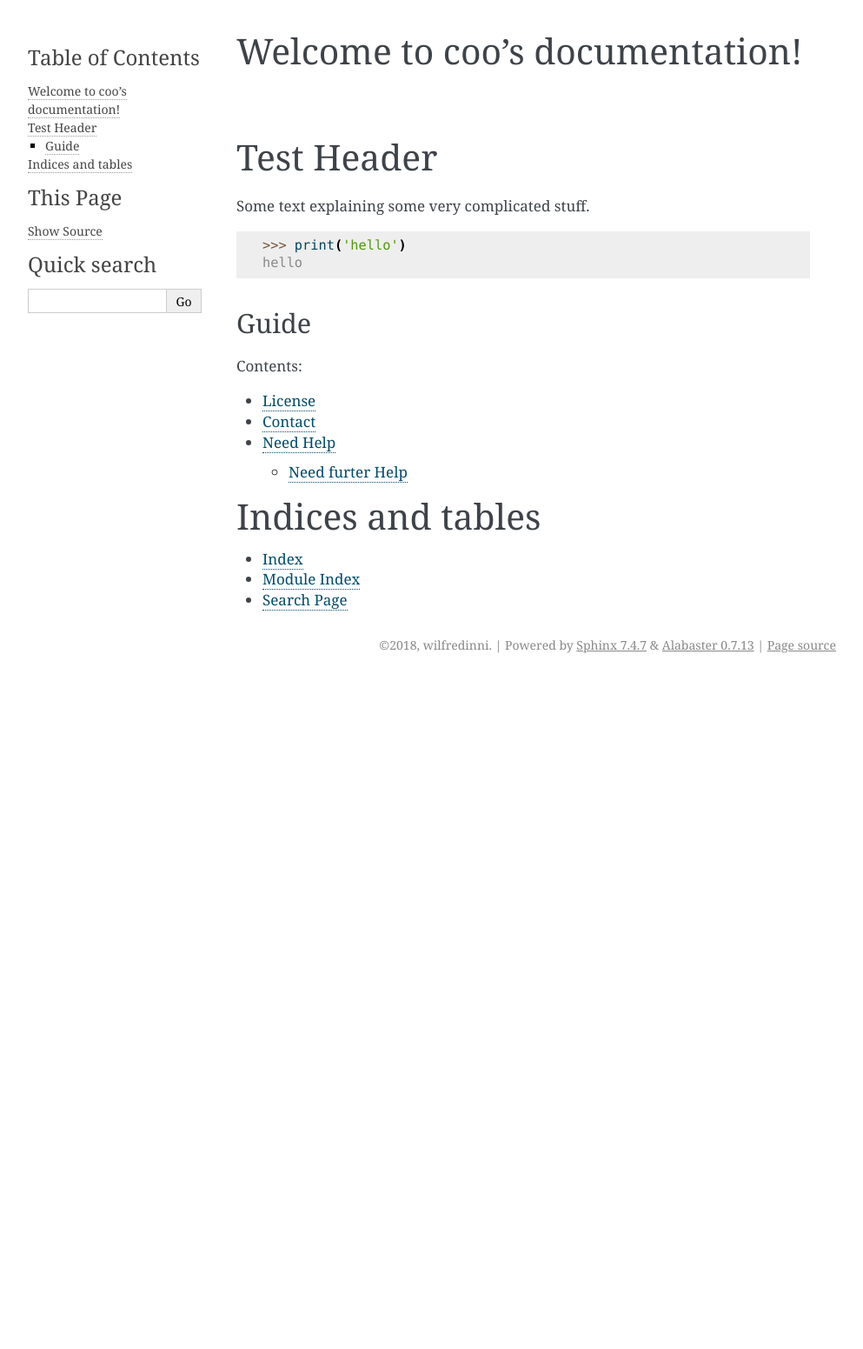
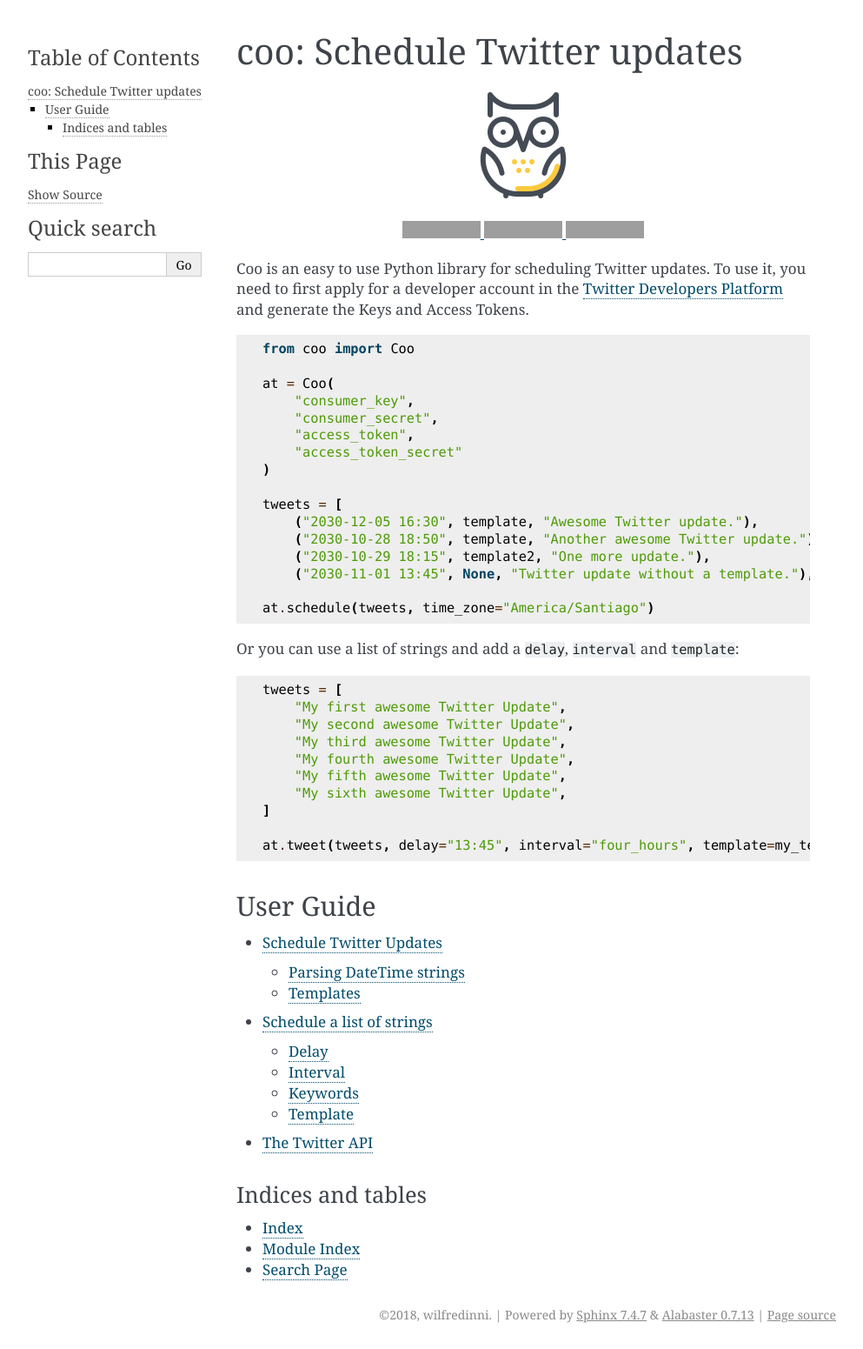
Before and after one commit to wilfredinni/coo, a Sphinx documentation site: the page built from docs/source/index.rst, in a window 1280 px wide. Shown: the whole page at 87% size, without its empty margins (148-1141 px from the left). Built offline with Sphinx 7.4.7, drawn with Linux system fonts in a browser that asks for light colours; before the commit the page ends 900 px from its top, so only the background shows below that; grey boxes are pictures that could not be loaded.

Commit message:
Documentation

```diff
--- a/docs/source/conf.py
+++ b/docs/source/conf.py
@@ -14,19 +14,20 @@
 #
 # import os
 # import sys
-# sys.path.insert(0, os.path.abspath('.'))
+
+# sys.path.insert(0, os.path.abspath("../coo"))
 
 
 # -- Project information -----------------------------------------------------
 
-project = 'coo'
-copyright = '2018, wilfredinni'
-author = 'wilfredinni'
+project = "coo"
+copyright = "2018, wilfredinni"
+author = "wilfredinni"
 
 # The short X.Y version
-version = ''
+version = ""
 # The full version, including alpha/beta/rc tags
-release = '0.1.0'
+release = "0.1.0"
 
 
 # -- General configuration ---------------------------------------------------
@@ -38,21 +39,19 @@
 # Add any Sphinx extension module names here, as strings. They can be
 # extensions coming with Sphinx (named 'sphinx.ext.*') or your custom
 # ones.
-extensions = [
-    'sphinx.ext.autodoc',
-]
+extensions = ["sphinx.ext.autodoc"]
 
 # Add any paths that contain templates here, relative to this directory.
-templates_path = ['ntemplates']
+templates_path = ["ntemplates"]
 
 # The suffix(es) of source filenames.
 # You can specify multiple suffix as a list of string:
 #
 # source_suffix = ['.rst', '.md']
-source_suffix = '.rst'
+source_suffix = ".rst"
 
 # The master toctree document.
-master_doc = 'index'
+master_doc = "index"
 
 # The language for content autogenerated by Sphinx. Refer to documentation
 # for a list of supported languages.
@@ -75,7 +74,7 @@
 # The theme to use for HTML and HTML Help pages.  See the documentation for
 # a list of builtin themes.
 #
-html_theme = 'alabaster'
+html_theme = "alabaster"
 
 # Theme options are theme-specific and customize the look and feel of a theme
 # further.  For a list of options available for each theme, see the
@@ -86,7 +85,7 @@
 # Add any paths that contain custom static files (such as style sheets) here,
 # relative to this directory. They are copied after the builtin static files,
 # so a file named "default.css" will overwrite the builtin "default.css".
-html_static_path = ['nstatic']
+html_static_path = ["nstatic"]
 
 # Custom sidebar templates, must be a dictionary that maps document names
 # to template names.
@@ -102,7 +101,7 @@
 # -- Options for HTMLHelp output ---------------------------------------------
 
 # Output file base name for HTML help builder.
-htmlhelp_basename = 'coodoc'
+htmlhelp_basename = "coodoc"
 
 
 # -- Options for LaTeX output ------------------------------------------------
@@ -111,15 +110,12 @@
     # The paper size ('letterpaper' or 'a4paper').
     #
     # 'papersize': 'letterpaper',
-
     # The font size ('10pt', '11pt' or '12pt').
     #
     # 'pointsize': '10pt',
-
     # Additional stuff for the LaTeX preamble.
     #
     # 'preamble': '',
-
     # Latex figure (float) alignment
     #
     # 'figure_align': 'htbp',
@@ -129,8 +125,7 @@
 # (source start file, target name, title,
 #  author, documentclass [howto, manual, or own class]).
 latex_documents = [
-    (master_doc, 'coo.tex', 'coo Documentation',
-     'wilfredinni', 'manual'),
+    (master_doc, "coo.tex", "coo Documentation", "wilfredinni", "manual")
 ]
 
 
@@ -138,10 +133,7 @@
 
 # One entry per manual page. List of tuples
 # (source start file, name, description, authors, manual section).
-man_pages = [
-    (master_doc, 'coo', 'coo Documentation',
-     [author], 1)
-]
+man_pages = [(master_doc, "coo", "coo Documentation", [author], 1)]
 
 
 # -- Options for Texinfo output ----------------------------------------------
@@ -150,9 +142,15 @@
 # (source start file, target name, title, author,
 #  dir menu entry, description, category)
 texinfo_documents = [
-    (master_doc, 'coo', 'coo Documentation',
-     author, 'coo', 'One line description of project.',
-     'Miscellaneous'),
+    (
+        master_doc,
+        "coo",
+        "coo Documentation",
+        author,
+        "coo",
+        "One line description of project.",
+        "Miscellaneous",
+    )
 ]
 
 
@@ -171,7 +169,7 @@
 # epub_uid = ''
 
 # A list of files that should not be packed into the epub file.
-epub_exclude_files = ['search.html']
+epub_exclude_files = ["search.html"]
 
 
 # -- Extension configuration -------------------------------------------------
--- a/docs/source/help.rst
+++ /dev/null
@@ -1,9 +0,0 @@
-Need Help
-=========
-
-Questions? please contact algs@sdf.com
-
-Need furter Help
-^^^^^^^^^^^^^^^^
-
-The same as before!
--- a/docs/source/index.rst
+++ b/docs/source/index.rst
@@ -1,24 +1,77 @@
-Welcome to coo's documentation!
-===============================
+=============================
+coo: Schedule Twitter updates
+=============================
 
-Test Header
-===========
+.. raw:: html
 
-Some text explaining some very complicated stuff.
+    <embed>
+        <p align="center"><img src="https://raw.githubusercontent.com/wilfredinni/coo/master/coo2.png" alt="Logo"></p>
+    </embed>
 
-    >>> print('hello')
-    hello
+.. raw:: html
 
-Guide
-^^^^^
+    <embed>
+        <p align="center">
+            <a href="https://travis-ci.org/wilfredinni/coo">
+                <img src="https://travis-ci.org/wilfredinni/coo.svg?branch=master" alt="Build Status">
+            </a>
+            <a href="https://codecov.io/gh/wilfredinni/coo">
+                <img src="https://codecov.io/gh/wilfredinni/coo/branch/master/graph/badge.svg" alt="codecov">
+            </a>
+            <a href="https://opensource.org/licenses/Apache-2.0">
+                <img src="https://img.shields.io/badge/License-Apache%202.0-blue.svg" alt="License">
+            </a>
+        </p>
+    </embed>
+
+Coo is an easy to use Python library for scheduling Twitter updates. To use it, you need
+to first apply for a developer account in the
+`Twitter Developers Platform <https://developer.twitter.com/>`_ and generate the Keys and
+Access Tokens.
+
+.. code-block:: python
+
+    from coo import Coo
+
+    at = Coo(
+        "consumer_key",
+        "consumer_secret",
+        "access_token",
+        "access_token_secret"
+    )
+
+    tweets = [
+        ("2030-12-05 16:30", template, "Awesome Twitter update."),
+        ("2030-10-28 18:50", template, "Another awesome Twitter update."),
+        ("2030-10-29 18:15", template2, "One more update."),
+        ("2030-11-01 13:45", None, "Twitter update without a template."),
+
+    at.schedule(tweets, time_zone="America/Santiago")
+
+Or you can use a list of strings and add a ``delay``, ``interval`` and ``template``:
+
+.. code-block:: python
+
+    tweets = [
+        "My first awesome Twitter Update",
+        "My second awesome Twitter Update",
+        "My third awesome Twitter Update",
+        "My fourth awesome Twitter Update",
+        "My fifth awesome Twitter Update",
+        "My sixth awesome Twitter Update",
+    ]
+
+    at.tweet(tweets, delay="13:45", interval="four_hours", template=my_template)
+
+User Guide
+^^^^^^^^^^
 
 .. toctree::
    :maxdepth: 2
-   :caption: Contents:
 
-   license
-   help
-
+   schedule
+   list_schedule
+   twitter_api
 
 Indices and tables
 ==================
--- /dev/null
+++ b/docs/source/list_schedule.rst
@@ -0,0 +1,124 @@
+Schedule a list of strings
+==========================
+
+Post ordered updates with `Delay`_, `Interval`_, and a `Template`_ if needed.
+
+.. code-block:: python
+
+    Coo.tweet(updates, delay, interval, template, time_zone)
+
+.. code-block:: python
+
+    from coo import Coo
+
+    at = Coo(
+        "consumer_key",
+        "consumer_secret",
+        "access_token",
+        "access_token_secret"
+    )
+
+    tweets = [
+        "My first awesome Twitter Update",
+        "My second awesome Twitter Update",
+        "My third awesome Twitter Update",
+        "My fourth awesome Twitter Update",
+        "My fifth awesome Twitter Update",
+        "My sixth awesome Twitter Update",
+    ]
+
+    # post the twitter updates
+    at.tweet(tweets)
+
+Delay
+^^^^^
+
+You can use ``datetime``, ``date`` and ``time`` strings, integers as seconds and some
+`Keywords`_: ``half_hour``, ``one_hour``, ``one_day`` and ``one_week`` between others to
+delay the post of your first update.
+
+.. code-block:: python
+
+    # datetime, date and time strings
+    at.tweet(tweets, delay="2030-11-24 13:45", time_zone="America/Santiago")
+    at.tweet(tweets, delay="2030-11-24", time_zone="Australia/Sydney")
+    at.tweet(tweets, delay="13:45", time_zone="America/New_York")
+
+    # "keywords"
+    at.tweet(tweets, delay="one_week")
+
+    # integer
+    at.tweet(tweets, delay=604800)
+
+.. note::
+
+    When parsing DateTime strings:
+
+    - If a time zone is not specified, it will set to `local`.
+    - The time will be set to 00:00:00 if it's not specified.
+    - When passing only time information the date will default to today.
+    - A future date is needed, otherwise a `ScheduleError` is raised.
+
+Here you can find all the `Time Zones <https://en.wikipedia.org/wiki/List_of_tz_database_time_zones>`_.
+
+Interval
+^^^^^^^^
+
+Use integers as seconds or some strings as `Keywords`_: ``half_hour``, ``one_hour``,
+``one_day`` and ``one_week`` between others.
+
+.. code-block:: python
+
+    # "keywords"
+    at.tweet(tweets, interval="four_hours")
+
+    # integers
+    at.tweet(tweets, interval=14400)
+
+Keywords
+^^^^^^^^
+
+================ =======
+Keyword          Seconds
+================ =======
+now              0
+half_hour        1800
+one_hour         3600
+two_hours        7200
+four_hours       14400
+six_hours        21600
+eight_hours      28800
+ten_hours        36000
+twelve_hours     43200
+fourteen_hours   50400
+sixteen_hours    57600
+eighteen_hours   64800
+twenty_hours     72000
+twenty_two_hours 79200
+one_day          86400
+two_days         172800
+three_days       259200
+four_days        345600
+five_days        432000
+six_days         518400
+one_week         604800
+================ =======
+
+Template
+^^^^^^^^
+You can also set one template for each one of the updates.
+
+.. code-block:: python
+
+    at.tweet(tweets, template=template)
+
+Templates are very simple, just use a multiline string and add a `$message` where you want your message to appear.
+
+.. code-block:: python
+
+    template = """My aswesome header
+
+    $message
+
+    #python #coding #coo
+    """
--- /dev/null
+++ b/docs/source/schedule.rst
@@ -0,0 +1,82 @@
+Schedule Twitter Updates
+========================
+
+Schedule updates with `datetime` strings or integers and use custom `Templates`_ if needed.
+
+.. code-block:: python
+
+    Coo.schedule(updates, time_zone)
+
+Full example:
+
+.. code-block:: python
+
+    from coo import Coo
+
+    at = Coo(
+        "consumer_key",
+        "consumer_secret",
+        "access_token",
+        "access_token_secret"
+    )
+
+    tweets = [
+        # datetime with and without templates
+        ("2030-10-28 18:50", template, "My Twitter update with a template."),
+        ("2030-10-29 18:15", template2, "Update with a different template."),
+        ("2030-11-01 13:45", None, "Twitter update without a template."),
+
+        # date with and without templates
+        ("2030-12-25", template3, "Merry christmas!"),
+        ("2031-01-01", None, "And a happy new year!"),
+
+        # time with and without templates
+        ("18:46", template2, "Will be post today at 18:46."),
+        ("23:00", None, "A tweet for today at 23:00."),
+
+        # integer (seconds) with and without templates
+        (3600, template, "This tweet will be posted in an hour."),
+        (86400, None, "This one, tomorrow at the same hour."),
+    ]
+
+    at.schedule(tweets, time_zone="America/Santiago")
+
+Parsing DateTime strings
+^^^^^^^^^^^^^^^^^^^^^^^^
+
+.. note::
+
+    - If a time zone is not specified, it will set to `local`.
+    - The time will be set to 00:00:00 if it's not specified.
+    - When passing only time information the date will default to today.
+    - A future date is needed, otherwise a `ScheduleError` is raised.
+
+Here you can find all the `Time Zones <https://en.wikipedia.org/wiki/List_of_tz_database_time_zones>`_.
+
+Templates
+^^^^^^^^^
+
+You can set different templates for each one of your updates, or none.
+
+.. code-block:: python
+
+    tweets = [
+        # datetime with and without templates
+        ("2030-10-28 18:50", template, "My Twitter update with a template."),
+        ("2030-10-29 18:15", template2, "Update with a different template."),
+        ("2030-11-01 13:45", None, "Twitter update without a template."),
+
+    ]
+
+    at.schedule(tweets, time_zone="America/Santiago")
+
+Templates are very simple, just use a multiline string and add a `$message` where you want your message to appear.
+
+.. code-block:: python
+
+    template = """My aswesome header
+
+    $message
+
+    #python #coding #coo
+    """
```
Also changed, not shown: docs/source/license.rst (deleted, +0 -209 lines), docs/source/twitter_api.rst (added, +24 -0 lines).
